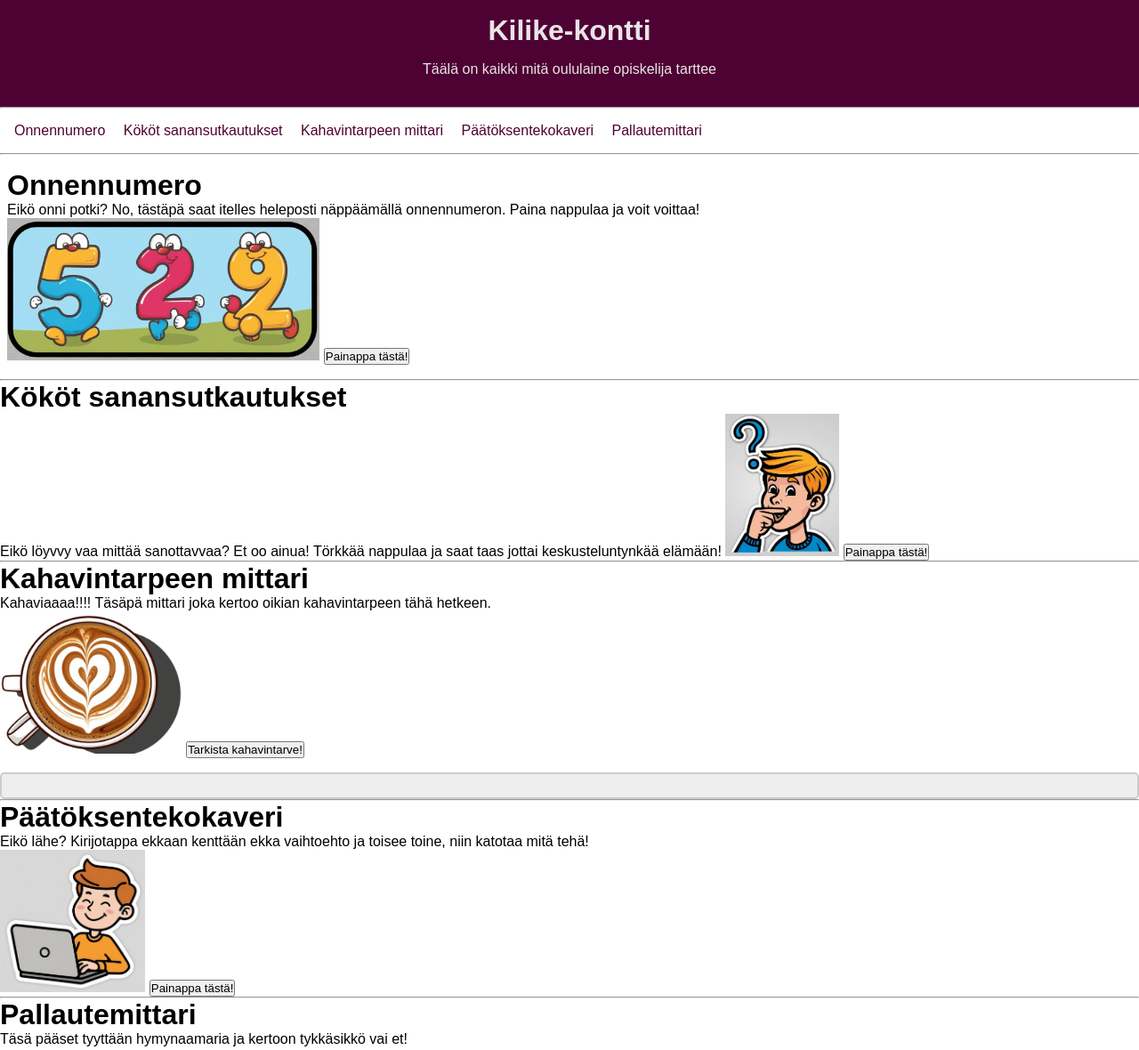
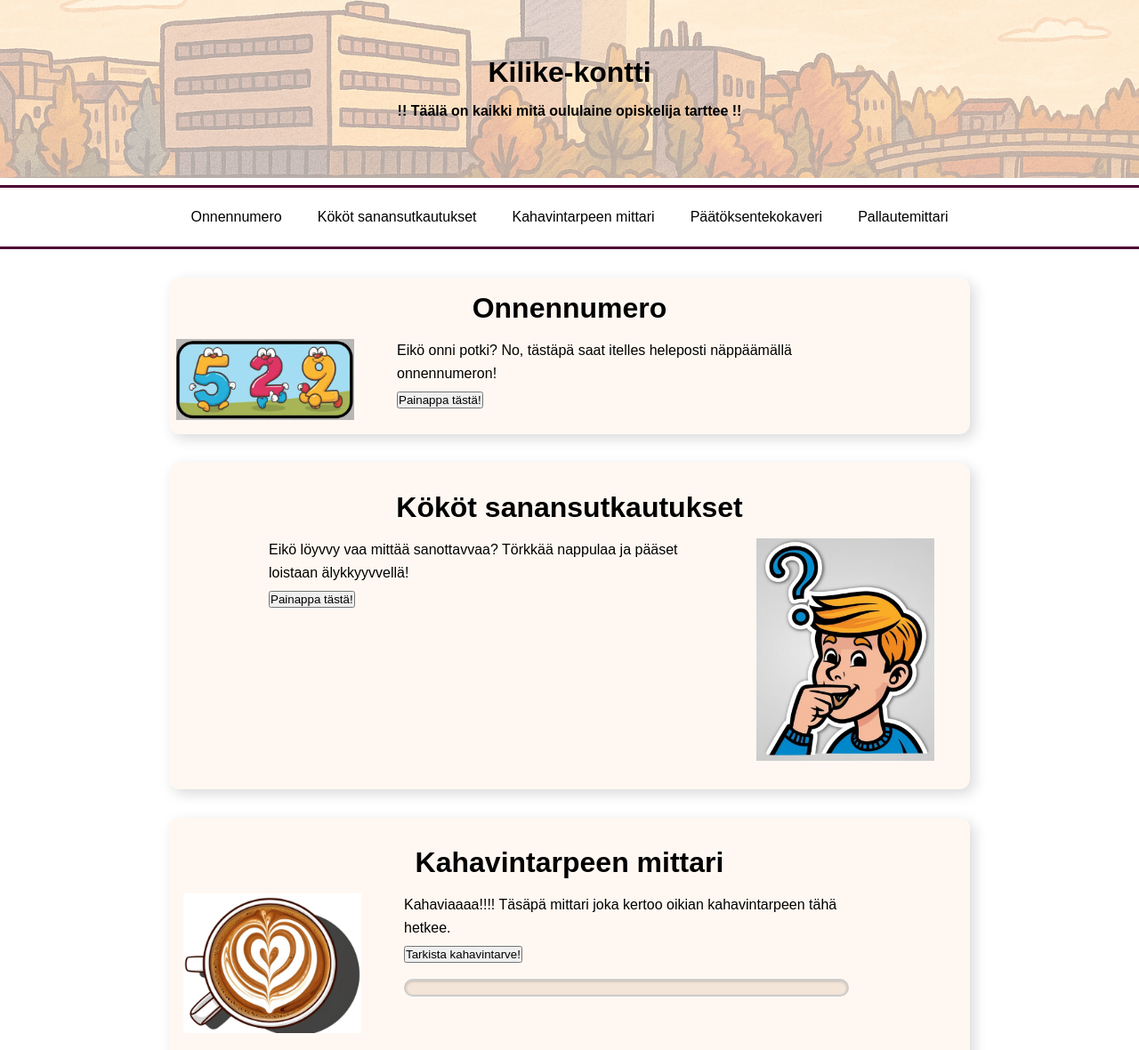
Before and after one commit to msotkasi20/Kilike-kontti, a plain HTML site: page index.html in a window 1280 px wide. Shown: the top 1180 px of the page at 89% size. Drawn offline with Linux system fonts and the light colour scheme.

Commit message:
Viimeistelyä

```diff
--- a/css/style.css
+++ b/css/style.css
@@ -6,23 +6,47 @@
 }
 
 header {
-    width: 100%;
-    height: 120px;
+    position: relative;
+    height: 200px;
+    background-image: url('../images/oulu2.png');
     background-size: cover;
+    background-position: center;
+    background-repeat: no-repeat;
+
+    display: flex;
+    justify-content: center;
+    align-items: center;
+    text-align: center;
+    overflow: hidden;
+}
+
+.header-overlay {
+    position: absolute;
+    top: 0; left: 0;
+    width: 100%; height: 100%;
+    background: rgba(255,255,255,0.6);
+    z-index: 1;
+}
+
+.header-tekstit {
     position: relative;
-    background-color: #4e0133;
-    color: #e9e4e7;
+    z-index: 2;
+    color: black;
     text-align: center;
 }
 
-header h1 {
-    padding: 1rem;
-    text-align: center;
+.header-tekstit h1 {
+    font-weight: bold;
+    margin-bottom: 0.75rem;
 }
 
-a {
+.header-tekstit p {
+    font-weight: bold;
+}
+
+nav a {
     text-decoration: none;
-    color: #4e0133;
+    color: black;
     padding: 1rem 0.5rem;
 }
 
@@ -33,15 +57,32 @@ a:hover {
 
 nav {
     padding: 1rem 0.5rem;
+    color: black;
+    text-align: center;
 }
 
-li {
-    display: inline-block;
+nav ul {
+    display: flex;
+    flex-wrap: wrap;
+    justify-content: center;
+    gap: 0.75rem 1.5rem;
+    list-style: none;
+    padding: 0;
 }
 
-img {
-    width: auto;
-    height: 10rem;
+nav li {
+    margin: 0;
+}
+
+hr {
+    border: none;
+    height: 3px;
+    background-color: #4e0133;
+    margin: 0.5rem 0;
+}
+
+p {
+    line-height: 1.6;
 }
 
 div#onnennumero {
@@ -52,19 +93,34 @@ div#onnennumero {
 
 .kahavi-mittari {
     width: 100%;
-    height: 30px;
-    background-color: #eee;
+    height: 20px;
+    background-color: #f3e5d8;
     border: 2px solid #ccc;
-    border-radius: 5px;
-    margin-top: 1rem;
+    border-radius: 10px;
+    margin: 10px 0;
     overflow: hidden;
+    box-shadow: inset 0 1px 3px rgba(0,0,0,0.2)
 }
 
 #kahavi-palkki {
     height: 100%;
     width: 0%;
-    background-color: #af1f85;
-    transition: widht 0.5s ease;
+    background-color: #6f4e37;
+    transition: width 0.5s ease;
+}
+
+#kahavi-arvo {
+    font-weight: bold;
+    text-align: center;
+    margin: 0.5rem 0;
+    color: #6f4e37
+}
+
+#kahavi-kommentti {
+    font-style: italic;
+    text-align: center;
+    margin-top: 0.5rem;
+    color: #4b3621
 }
 
 #kuvakkeet button {
@@ -86,6 +142,101 @@ div#onnennumero {
 }
 
 footer {
+    display: flex;
+    justify-content: center;
+    align-items: center;
+    background-color: #f4e9dd;
+    height: 60px;
+    margin-top: auto;
+    position: relative;
+}
+
+footer::before {
+    content: "";
+    position: absolute;
+    top: 0;
+    left: 0;
+    width: 100%;
+    height: 3px;
+    background-color: #4e0133;
+}
+
+.otsikko {
     text-align: center;
+    margin-bottom: 1rem;
+}
 
+.sisalto {
+    display: flex;
+    flex-direction: column;
+    align-items: center;
+    gap: 1rem;
 }
+
+.sisaltolohko-keskitetty {
+    padding: 2rem 1rem;
+    margin: 2rem auto;
+    background: #fff8f2;
+    border-radius: 12px;
+    box-shadow: 5px 5px 15px rgba(0,0,0,0.15);
+    max-width: 900px;
+    text-align: center;
+}
+
+.sisaltolohko-vasen,
+.sisaltolohko-oikea {
+  padding: 2rem 1rem;
+  margin: 2rem auto;
+  background: #fff8f2;
+  border-radius: 12px;
+  box-shadow: 5px 5px 15px rgba(0,0,0,0.15);
+  max-width: 900px;
+}
+
+.sisalto img {
+    width: 200px;
+    height: auto;
+    align-self: flex-start;
+    margin-right: 1.5rem;
+}
+
+.teksti {
+    display: flex;
+    flex-direction: column;
+    align-items: flex-start;
+    gap: 0.5rem;
+    max-width: 500px;
+    text-align: left;
+}
+
+@media (min-width: 768px) {
+    .sisalto {
+        display: flex;
+        align-items: flex-start;
+        gap: 1.5rem;
+    }
+
+    .sisaltolohko-vasen .sisalto {
+        flex-direction: row;
+    }
+
+    .sisaltolohko-oikea .sisalto {
+        flex-direction: row-reverse;
+    }
+
+    .sisalto img {
+        width: 200px;
+        height: auto;
+    }
+
+    .sisaltolohko-vasen .sisalto img{
+        margin-right: 1.5rem;
+    }
+
+    .sisaltolohko-oikea .sisalto img {
+        margin-left: 1.5rem;
+    }
+    .teksti {
+        flex: 1;
+    }
+}
--- a/index.html
+++ b/index.html
@@ -8,8 +8,11 @@
 </head>
 <body>
     <header>
+        <div class="header-overlay"></div>
+        <div class="header-tekstit">
             <h1>Kilike-kontti</h1>
-        <p>Täälä on kaikki mitä oululaine opiskelija tarttee</p>
+            <p>!! Täälä on kaikki mitä oululaine opiskelija tarttee !!</p>
+        </div>
     </header>
     <hr>
     <nav>
@@ -32,52 +35,67 @@
         </ul>
     </nav>
     <hr>
-    <div id="onnennumero">
-        <h1>Onnennumero</h1>
-        <p>
-            Eikö onni potki? No, tästäpä saat itelles heleposti näppäämällä onnennumeron. Paina nappulaa ja voit voittaa!
-        </p>
+    <div id="onnennumero" class="sisaltolohko-vasen">
+        <h1 class="otsikko">Onnennumero</h1>
+        <div class="sisalto">
             <img src="./images/numerot.png" alt="numerot">
+            <div class="teksti">
+                <p>Eikö onni potki? No, tästäpä saat itelles heleposti näppäämällä onnennumeron!</p>
                 <button type="button" id="onnennumero-buttoni">Painappa tästä!</button>
                 <p id="onnennumero-tulos"></p>
             </div>
-    <hr>
-    <div id="sanonnat">
-        <h1>Kököt sanansutkautukset</h1>
-        <p>
-            Eikö löyvvy vaa mittää sanottavvaa? Et oo ainua! Törkkää nappulaa ja saat taas jottai keskusteluntynkää elämään!
+        </div>
+    </div>
 
+    <div id="sanonnat" class="sisaltolohko-oikea">
+        <h1 class="otsikko">Kököt sanansutkautukset</h1>
+        <div class="sisalto">
             <img src="./images/kysymys.png" alt="kysymys">
+            <div class="teksti">
+                <p>Eikö löyvvy vaa mittää sanottavvaa? Törkkää nappulaa ja pääset loistaan älykkyyvvellä!</p>
                 <button type="button" id="sanonnat-buttoni">Painappa tästä!</button>
                 <p id="sanonnat-vastaus"></p>
-        </p>
             </div>
-    <hr>
-    <div id="kahavi">
-        <h1>Kahavintarpeen mittari</h1>
-        <p>Kahaviaaaa!!!! Täsäpä mittari joka kertoo oikian kahavintarpeen tähä hetkeen.</p>
+        </div>
+    </div>
+
+    <div id="kahavi" class="sisaltolohko-vasen">
+        <h1 class="otsikko">Kahavintarpeen mittari</h1>
+        <div class="sisalto">
             <img src="./images/kahvi.png" alt="kahavi">
+            <div class="teksti">
+                <p>Kahaviaaaa!!!! Täsäpä mittari joka kertoo oikian kahavintarpeen tähä hetkee.</p>
                 <button type="button" id="kahavi-buttoni">Tarkista kahavintarve!</button>
+                <!--Mittaripalkki-->
                 <div class="kahavi-mittari">
                     <div id="kahavi-palkki"></div>
                 </div>
+                <p id="kahavi-arvo"></p>
                 <p id="kahavi-kommentti"></p>
             </div>
-   <hr>
-    <div id="kaveri">
-        <h1>Päätöksentekokaveri</h1>
-        <p>
-            Eikö lähe? Kirijotappa ekkaan kenttään ekka vaihtoehto ja toisee toine, niin katotaa mitä tehä!
-        </p>
+        </div>
+   </div>
+
+    <div id="kaveri" class="sisaltolohko-oikea">
+        <h1 class="otsikko">Päätöksentekokaveri</h1>
+        <div class="sisalto">
             <img src="./images/tekosyymies.png" alt="kaveri">
-            <button type="button" id="kaveri-buttoni">Painappa tästä!</button>
+            <div class="teksti">
+                <p>Eikö lähe? Kirijotappa ekaan kenttään eka vaihtoehto ja toisee toine, niin katotaa mitä tehä!</p>
+                <label>Eka vaihtis: </label>
+                <input id="eka" type="text">
+                <labet>Toka vaihtis: </labet>
+                <input id="toka" type="text">
+                <button type="button" id="kaveri-buttoni">Arvo tästä!</button>
+                <p id="arvonta-vastaus"></p>
             </div>
-    <hr>
-    <div id="pallautemittari">
-        <h1>Pallautemittari</h1>
-        <p>
-            Täsä pääset tyyttään hymynaamaria ja kertoon tykkäsikkö vai et!
-        </p>
+        </div>
+    </div>
+
+    <div id="pallautemittari" class="sisaltolohko-keskitetty">
+        <h1 class="otsikko">Pallautemittari</h1>
+        <div class="sisalto"></div>
+        <p>Täsä pääset tyyttään hymynaamaria ja kertoon tykkäsikkö vai et!</p>
         <div id="kuvakkeet">
             <button data-feedback="tosi-happy" title="Leveä hymy">
                 <img src="https://cdnjs.cloudflare.com/ajax/libs/twemoji/14.0.2/72x72/1f600.png" alt="Leviä hymy">
--- a/js/functions.js
+++ b/js/functions.js
@@ -1,5 +1,5 @@
 //luetaan muuttujaan querySelectorin toiminnat napeista
-const button = document.querySelector('#onnennumero-buttoni')
+const buttoni = document.querySelector('#onnennumero-buttoni')
 const tulos = document.querySelector('#onnennumero-tulos')
 const button1 = document.querySelector('#sanonnat-buttoni')
 const tulos1 = document.querySelector('#sanonnat-vastaus')
@@ -7,11 +7,12 @@ const button2 = document.querySelector('#kahavi-buttoni')
 const tulos2 = document.querySelector('#kahavi-palkki')
 const kommentti = document.querySelector('#kahavi-kommentti')
 const button3 = document.querySelector('#kaveri-buttoni')
+const arvontavastaus = document.querySelector('#arvonta-vastaus')
 
 const palauteNappulat = document.querySelectorAll('#kuvakkeet button')
 
 //tehdään onnennumeron arvonta funktio, numerot 1-100
-button.addEventListener('click', () => {
+buttoni.addEventListener('click', () => {
     const numero = Math.floor(Math.random() * 100) +1
     tulos.textContent = `Onneksi olokoon, sullekki löyty onnennumero ja se o: ${numero}`
 })
@@ -29,25 +30,51 @@ button1.addEventListener('click', () => {
     tulos1.textContent = `Täsä: ${satunnainen}`
 })
 
-//tehdään kahvintarpeenmittarin evenlistener
+//tehdään kahvintarpeenmittarin eventlistener
 button2.addEventListener('click', () => {
     const tarve = Math.floor(Math.random() * 6) +5  //5-10!
-    tulos2.style.width = `${(tarve / 10) * 100}%`
+    console.log("Kahavintarve: ", tarve); //tarkistukseen
 
+    const prosentti = (tarve / 10) * 100
+    tulos2.style.width = `${prosentti}%`
+
+    //kommentit mittarin viereen
     let teksti = ''
-    if (arvo <= 6) {
+    if (tarve <= 6) {
         teksti = 'Ny ehkä vielä pärjää yhelä normikupila..'
-    } else if (arvo <= 8) {
+    } else if (tarve <= 8) {
         teksti = 'Kahavihammasta kolottaa jo hirviästi, pittää ottaa tuopilline!'
     } else {
         teksti = 'Ny sitä kahavia tänne jo mahotonta vauhtia, paa heti sankko!'
     }
 
-    kommentti.textContent = teksti
+    const arvoKentta = document.getElementById('kahavi-arvo')
+    const kommenttiKentta = document.getElementById('kahavi-kommentti')
+
+    if (arvoKentta && kommenttiKentta) {
+        arvoKentta.textContent = `Palijo tarttee: ${tarve} / 10`
+        kommenttiKentta.textContent = teksti
+    } else {
+        console.warn("Arvo- tai kommenttikenttää ei löytynyt!")
+    }
 })
 
-//palautetaan painallukset localStoragesta haulla tai alustetaan arvot nolliksi
-const painallukset = JSON.parse(localStorage.getItem("painnalluksetKertaa")) || {
+//päätöksentekokaverille eventlistener
+button3.addEventListener('click', () => {
+    const vaihtoehto1 = document.getElementById("eka").value.trim()
+    const vaihtoehto2 = document.getElementById("toka").value.trim()
+
+    if (!vaihtoehto1 || !vaihtoehto2) {
+        arvontavastaus.textContent = "Hei pahvi, syötä eka kumpiki vaihtis!!!"
+        return;
+    }
+
+    const valinta = Math.random() < 0.5 ? vaihtoehto1 : vaihtoehto2
+    arvontavastaus.textContent = `Oikia vastaus: ${valinta}. Ei siitä nyt vaa sitte!`
+})
+
+//Pallautemittari: palautetaan painallukset localStoragesta haulla tai alustetaan arvot nolliksi
+const painallukset = JSON.parse(localStorage.getItem("painalluksetKertaa")) || {
     "tosi-happy": 0,
     "happy": 0,
     "neutraali": 0,
@@ -58,7 +85,7 @@ const painallukset = JSON.parse(localStorage.getItem("painnalluksetKertaa")) ||
 palauteNappulat.forEach(button => {
     const tyyppi = button.dataset.feedback;
     const laskuri = button.querySelector('.counter')
-    laskuri.textContent = painallukset[tyyppi]
+    laskuri.textContent = painallukset[tyyppi] || 0
 
     button.addEventListener("click", () => {
         painallukset[tyyppi]++
```
Also changed, not shown: images/oulu.png (deleted), images/oulu2.png (added), images/velho.png (deleted). Lines whose indentation alone changed are shown as unchanged.
